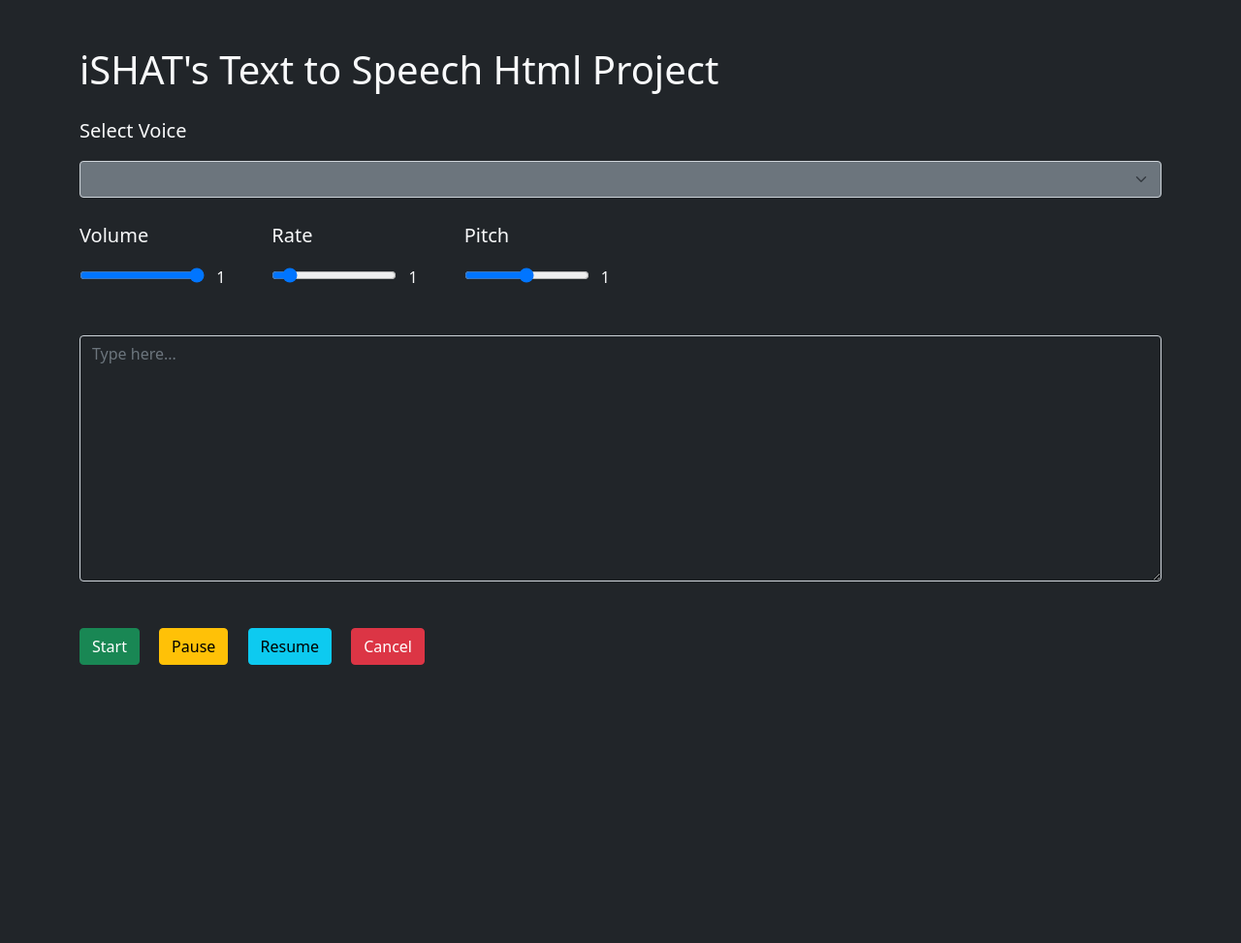
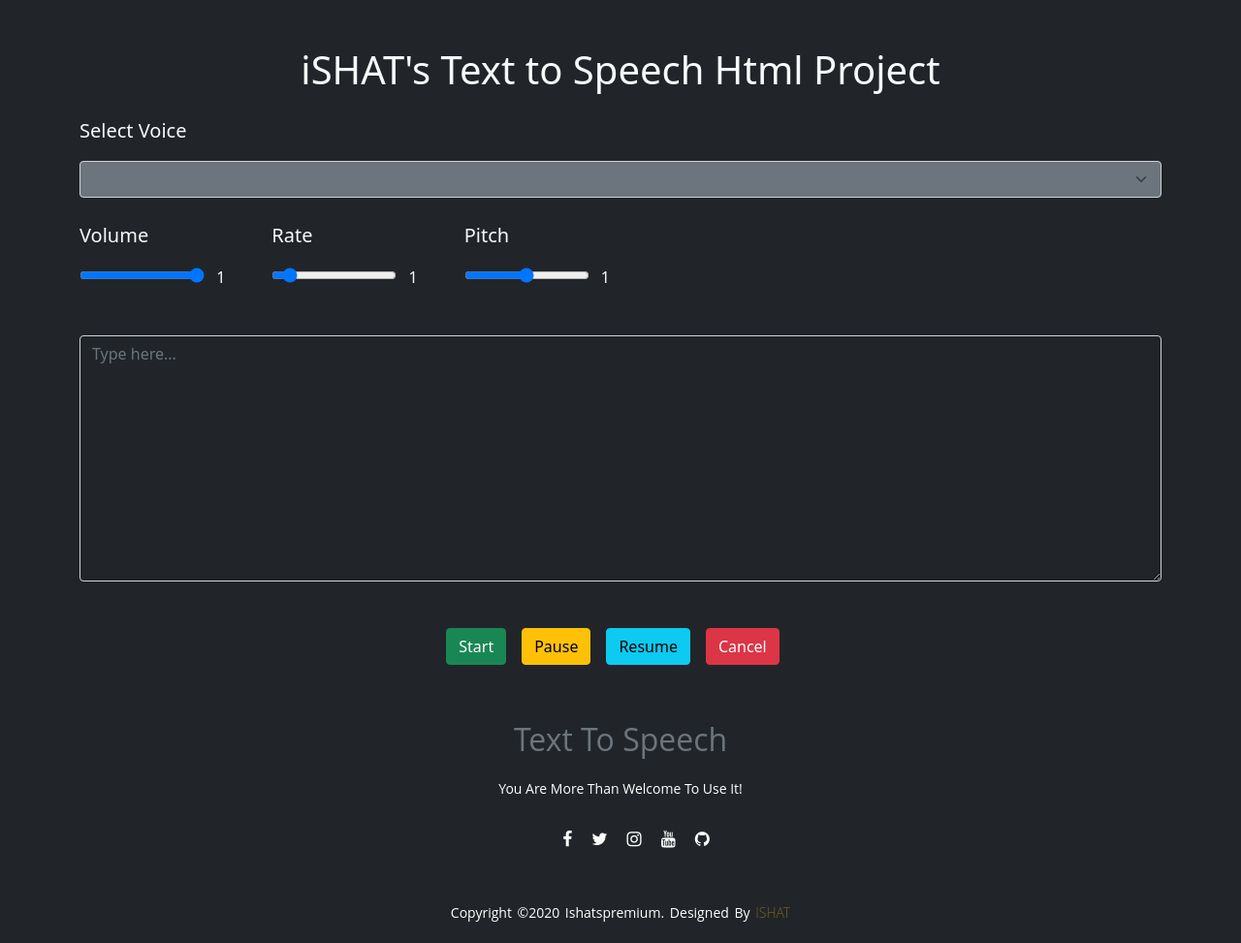
Before and after one commit to ishatspremium/TextToSpeech, a plain HTML site: page index.html in a window 1280 px wide. Shown: the whole page at 97% size. Before the commit the page ends 800 px from the top, so only its background shows below. Drawn offline with nearby package versions, Linux system fonts and the light colour scheme.

Commit message:
Footer Added

```diff
--- a/index.html
+++ b/index.html
@@ -1,11 +1,12 @@
 <html lang="en">
   <head>
     <link href="https://cdn.jsdelivr.net/npm/bootstrap@5.0.0-beta1/dist/css/bootstrap.min.css" rel="stylesheet" />
-    <link rel="stylesheet" href="index.css" />
+<link rel="stylesheet" href="https://stackpath.bootstrapcdn.com/font-awesome/4.7.0/css/font-awesome.min.css">
+    <link rel="stylesheet" href="tex.css" />
     <title>iSHAT's Text to Speech</title>
   </head>
   <body class="container mt-5 bg-dark">
-    <h1 class="text-light">iSHAT's Text to Speech Html Project</h1>
+    <h1 class="text-light text-center">iSHAT's Text to Speech Html Project</h1>
     <p class="lead text-light mt-4">Select Voice</p>
     <select id="voices" class="form-select bg-secondary text-light"></select>
     <div class="d-flex mt-4 text-light">
@@ -26,12 +27,28 @@
       </div>
     </div>
     <textarea class="form-control bg-dark text-light mt-5" cols="30" rows="10" placeholder="Type here..."></textarea>
-    <div class="mb-5">
+    <div class="mb-5 d-flex justify-content-center">
       <button id="start" class="btn btn-success mt-5 me-3">Start</button>
       <button id="pause" class="btn btn-warning mt-5 me-3">Pause</button>
       <button id="resume" class="btn btn-info mt-5 me-3">Resume</button>
       <button id="cancel" class="btn btn-danger mt-5 me-3">Cancel</button>
     </div>
+    <footer class="bg-dark">
+        <div class="footer-content">
+            <h2 class="text-secondary">Text To Speech</h2>
+            <p>You Are More Than Welcome To Use It!</p>
+            <ul class="socials bg-dark">
+                <li><a href="https://www.facebook.com/kklivenow"><i class="fa fa-facebook"></i></a></li>
+                <li><a href="https://twitter.com/kk_ishat"><i class="fa fa-twitter"></i></a></li>
+                <li><a href="https://www.instagram.com/kk_ishat/"><i class="fa fa-instagram"></i></a></li>
+                <li><a href="https://www.youtube.com/c/iSHATKK"><i class="fa fa-youtube"></i></a></li>
+                <li><a href="https://github.com/ishatspremium"><i class="fa fa-github"></i></a></li>
+            </ul>
+        </div>
+        <div class="footer-bottom bg-dark">
+            <p>copyright &copy;2020 ishatspremium. designed by <span> <a class="link-warning new" href="https://github.com/ishatspremium">iSHAT</a> </span></p>
+        </div>
+    </footer>
   </body>
   <!-- script tag goes here -->
   <script src="./textToSpeech.js"></script>
--- /dev/null
+++ b/tex.css
@@ -0,0 +1,75 @@
+footer{
+    bottom: 0;
+    left: 0;
+    right: 0;
+    background: #111;
+    height: auto;
+    width: 100%;
+    font-family: "Open Sans";
+    padding-top: 10px;
+    color: #fff;
+}
+.footer-content{
+    display: flex;
+    align-items: center;
+    justify-content: center;
+    flex-direction: column;
+    text-align: center;
+}
+.footer-content h3{
+    font-size: 1.8rem;
+    font-weight: 400;
+    text-transform: capitalize;
+    line-height: 3rem;
+}
+.footer-content p{
+    max-width: 500px;
+    margin: 10px auto;
+    line-height: 28px;
+    font-size: 14px;
+}
+.socials{
+    list-style: none;
+    display: flex;
+    align-items: center;
+    justify-content: center;
+    margin: 1rem 0 3rem 0;
+}
+.socials li{
+    margin: 0 10px;
+}
+.socials a{
+    text-decoration: none;
+    color: #fff;
+
+}
+.socials a i{
+    font-size: 1.1rem;
+    transition: color .4s ease;
+
+
+
+}
+.socials a:hover i{
+    color: aqua;
+}
+
+.footer-bottom{
+    background: #000;
+    width: 100%;
+    padding: 5px 0;
+    text-align: center;
+}
+.footer-bottom p{
+    font-size: 14px;
+    word-spacing: 2px;
+    text-transform: capitalize;
+}
+.footer-bottom span{
+    text-transform: uppercase;
+    opacity: .4;
+    font-weight: 200;
+}
+.new{
+  text-decoration: none;
+}
```
Also changed, not shown: 1 other file.
